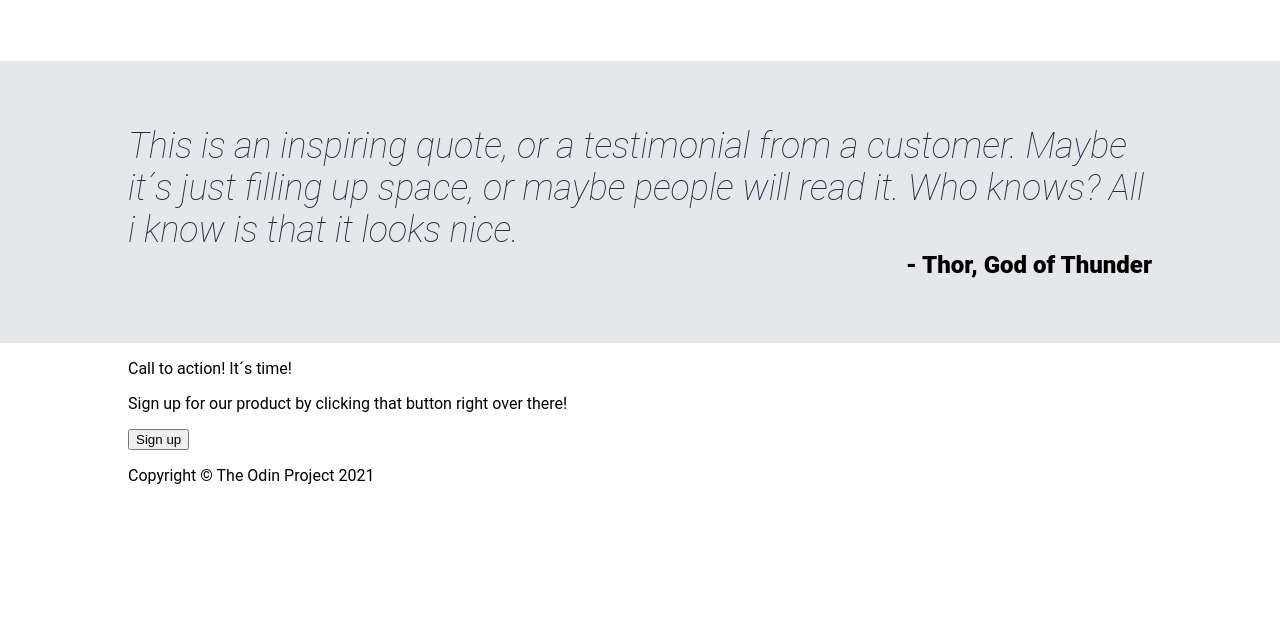
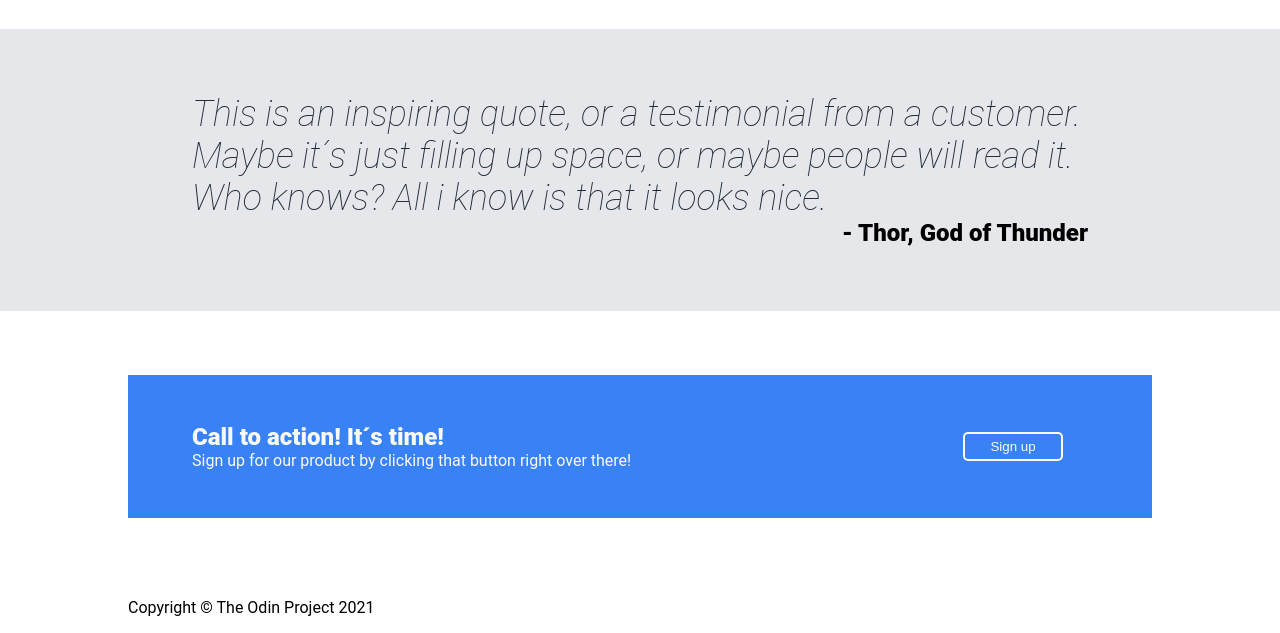
Before and after one commit to Krieten/odin-landing-page, a plain HTML site: page index.html in a window 1280 px wide. Shown: the part 743-1376 px from the top of the page. Before the commit the page ends 1244 px from the top, so only its background shows below. Drawn offline with Linux system fonts and the light colour scheme.

Commit message:
feat: add css to container4

```diff
--- a/style.css
+++ b/style.css
@@ -10,10 +10,13 @@ body {
 .header,
 .container1,
 .container2,
-.container3,
 .container4,
 .footer {
     padding: 0 128px;
+}
+
+.container2{
+    padding: 0 192px;
 }
 
 /* Header */
@@ -115,11 +118,11 @@ body {
     aspect-ratio: 1;
 }
 
-/* COntainer 3 */
+/* Container 3 */
 
 .container3 {
     background-color: #E5E7EB;
-    padding: 64px 128px;
+    padding: 64px 192px;
 }
 
 .quote {
@@ -136,3 +139,44 @@ body {
     font-size: 24px;
     margin: 0;
 }
+
+/* Container4 */
+
+.container4 {
+    padding: 64px 128px;
+}
+
+.content4 {
+    display: flex;
+    background-color: #3882f6;
+    padding: 32px 64px;
+    justify-content: space-between;
+}
+
+.call-to-action {
+    display: flex;
+    flex-direction: column;
+    justify-content: center;
+    color: #F9FAF8;
+}
+
+.heading3 {
+    font-size: 24px;
+    font-weight: 800;
+    margin: 0;
+}
+
+.call-to-action p {
+    margin: 0;
+}
+
+.content4 button {
+    background-color: #3882f6;
+    color: #F9FAF8;
+    border-color: #F9FAF8;
+    border-style: solid;
+    border-radius: 5px;
+    width: 100px;
+    padding: 5px;
+    margin: 25px;
+}
```
